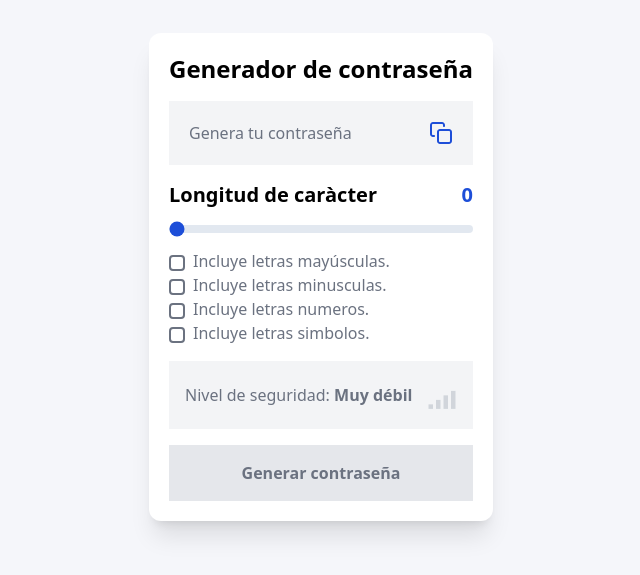
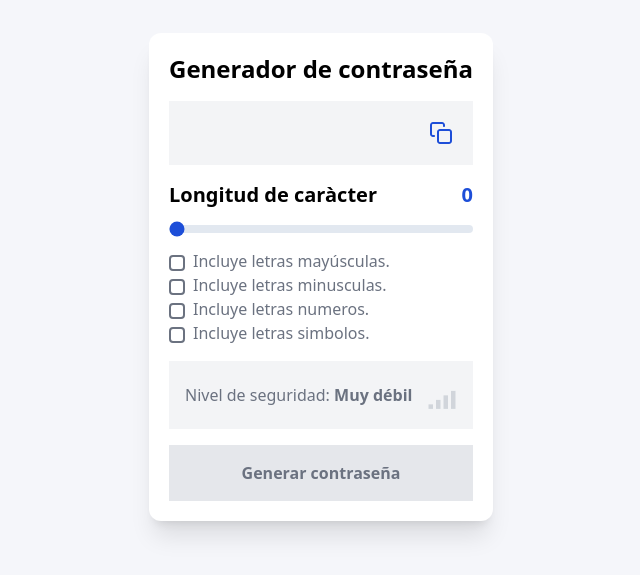
Before and after one commit to FernandoCM18/password-generator, a React (Vite) app: page / in a window 1280 px wide. Shown: the part 123-698 px from the top of the page, without its empty margins (319-959 px from the left). Built offline with nearby package versions, Linux system fonts and the light colour scheme.

Commit message:
fix: 💄 update ui

```diff
--- a/src/components/Label.tsx
+++ b/src/components/Label.tsx
@@ -1,15 +1,11 @@
-import { evaluatePassword } from '../helpers/evaluatePassword';
-import { useStore } from '../store/store';
+interface Props {
+  text: string;
+}
 
-export const Label = () => {
-  const password = useStore((state) => state.password);
-
-  const test = evaluatePassword(password);
-  console.log(test);
-
+export const Label = ({text}: Props) => {
   return (
     <div className="flex justify-between items-center bg-gray-100 p-5">
-      <p className="text-gray-500">{password || 'Genera tu contraseña'}</p>
+      <p className="text-gray-500 break-all max-w-[200px]">{text}</p>
       <svg className="fill-blue-700" width="24" height="24" viewBox="0 0 24 24" fill="none" xmlns="http://www.w3.org/2000/svg">
         <path fillRule="evenodd" clipRule="evenodd" d="M3.29289 3.29289C3.48043 3.10536 3.73478 3 4 3H13C13.2652 3 13.5196 3.10536 13.7071 3.29289C13.8946 3.48043 14 3.73478 14 4V5C14 5.55228 14.4477 6 15 6C15.5523 6 16 5.55228 16 5V4C16 3.20435 15.6839 2.44129 15.1213 1.87868C14.5587 1.31607 13.7956 1 13 1H4C3.20435 1 2.44129 1.31607 1.87868 1.87868C1.31607 2.44129 1 3.20435 1 4V13C1 13.7956 1.31607 14.5587 1.87868 15.1213C2.44129 15.6839 3.20435 16 4 16H5C5.55228 16 6 15.5523 6 15C6 14.4477 5.55228 14 5 14H4C3.73478 14 3.48043 13.8946 3.29289 13.7071C3.10536 13.5196 3 13.2652 3 13V4C3 3.73478 3.10536 3.48043 3.29289 3.29289ZM10 11C10 10.4477 10.4477 10 11 10H20C20.5523 10 21 10.4477 21 11V20C21 20.5523 20.5523 21 20 21H11C10.4477 21 10 20.5523 10 20V11ZM11 8C9.34315 8 8 9.34315 8 11V20C8 21.6569 9.34315 23 11 23H20C21.6569 23 23 21.6569 23 20V11C23 9.34315 21.6569 8 20 8H11Z"/>
       </svg>
```
